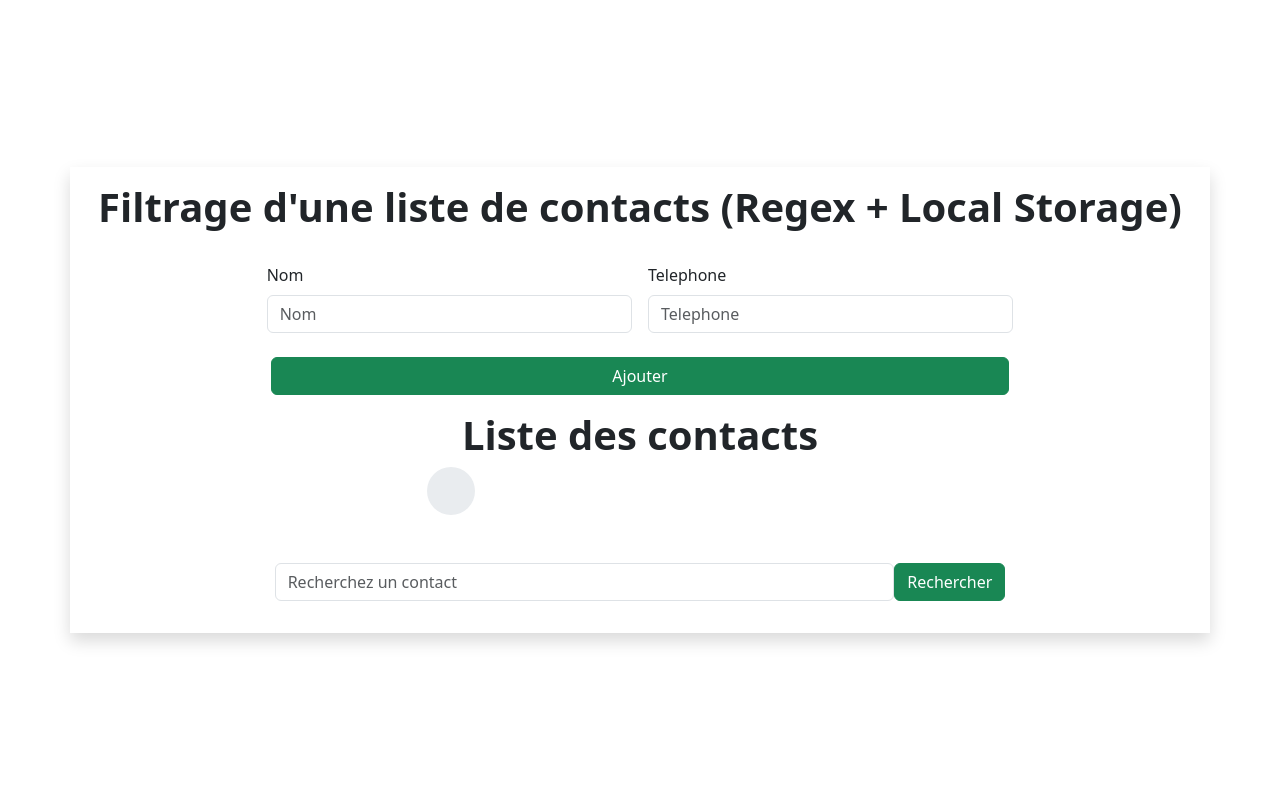
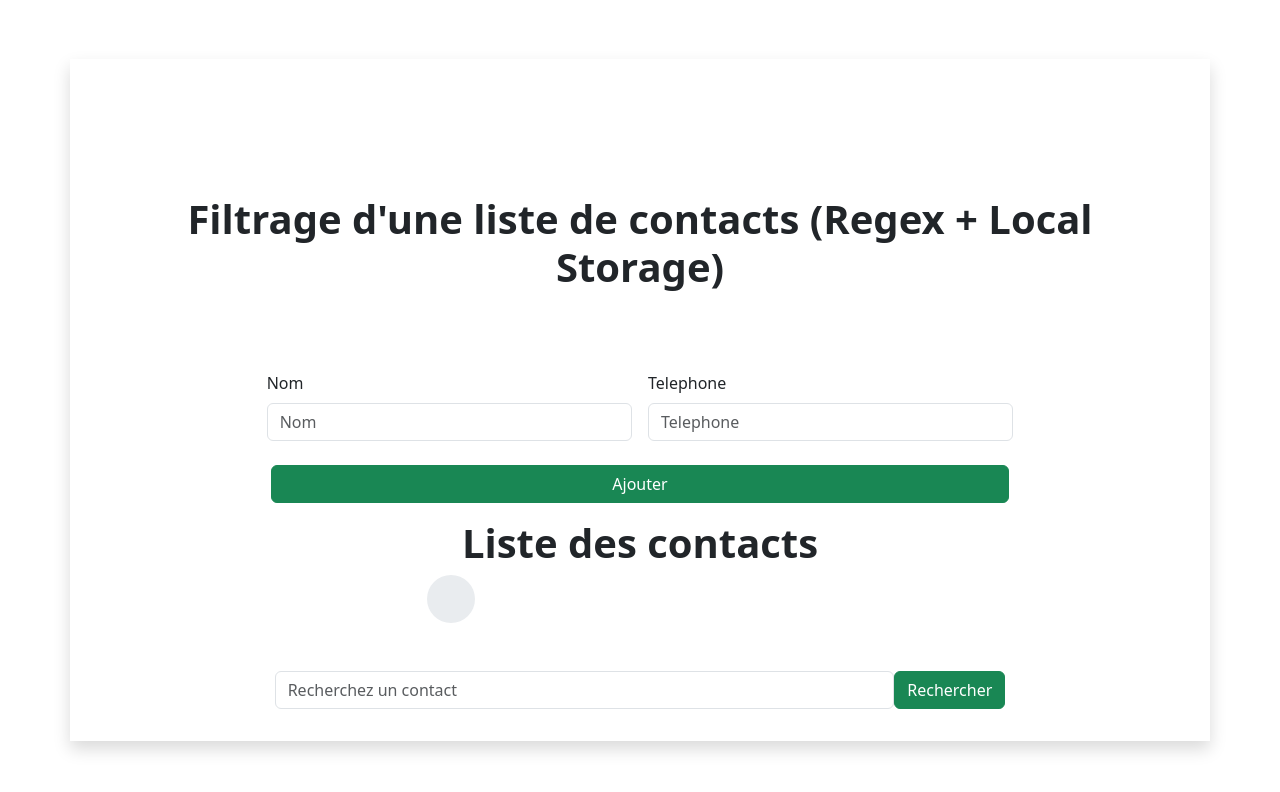
Before and after one commit to Etudiant-noir21/filtrage-liste-contact, a plain HTML site: page index.html in a window 1280 px wide. Drawn offline with nearby package versions, Linux system fonts and the light colour scheme.

Commit message:
ajustement du titre

```diff
--- a/index.html
+++ b/index.html
@@ -11,8 +11,8 @@
 <body>
     <div class="container shadow p-3">
         <div class="row">
-            <div class="col-12 text-center mb-3">
-                <h1 class="display-6 fw-bold">Filtrage d'une liste de contacts (Regex + Local Storage) </h1>
+            <div class="col-12 text-center mb-3 mt-5 p-5">
+                <h1 class=" fw-bold mt-4">Filtrage d'une liste de contacts (Regex + Local Storage) </h1>
             </div>
             <div class="mb-3 d-flex justify-content-center align-content-center">
                 <div class="col-md-6 col-lg-8 ">
```
